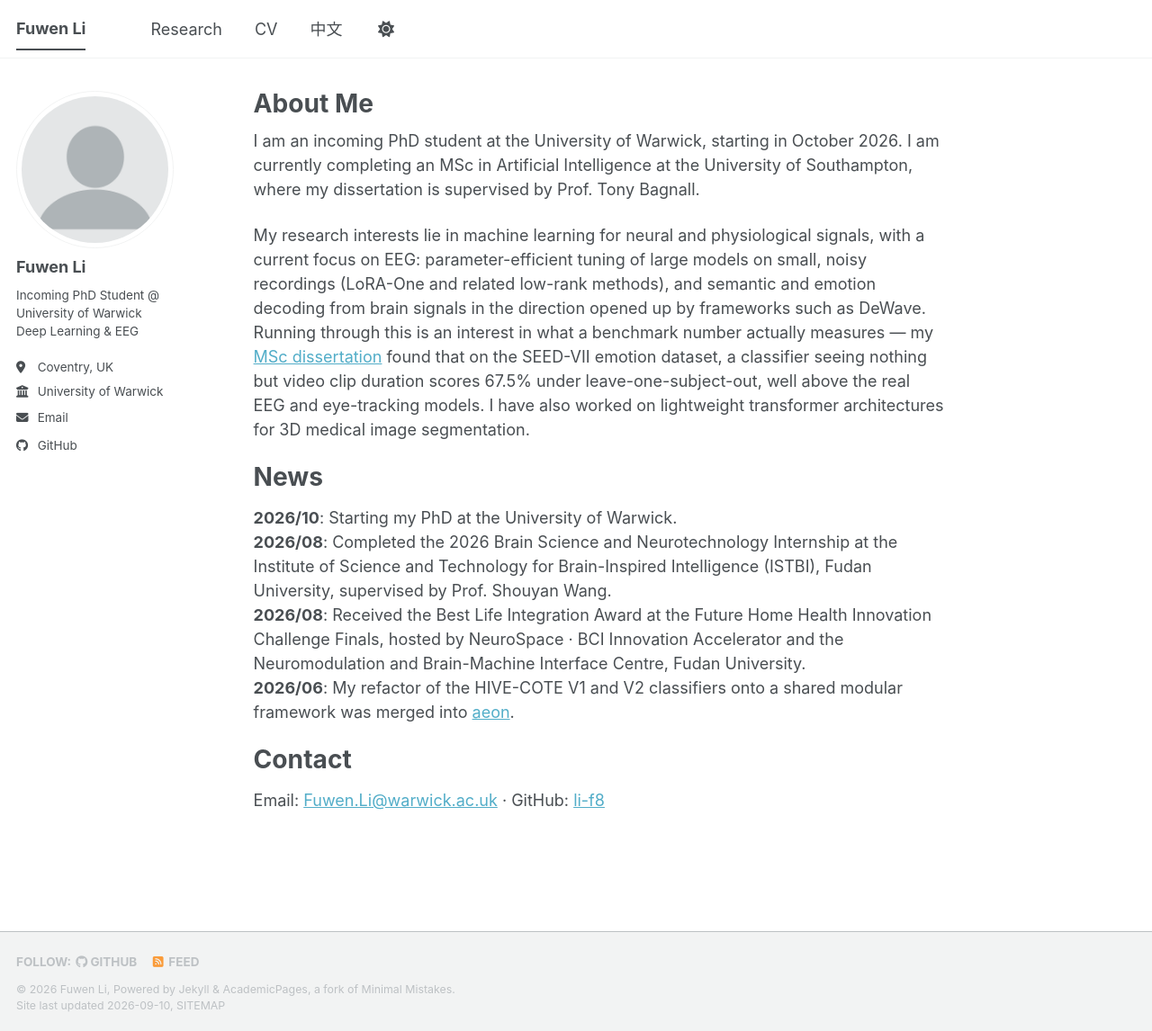
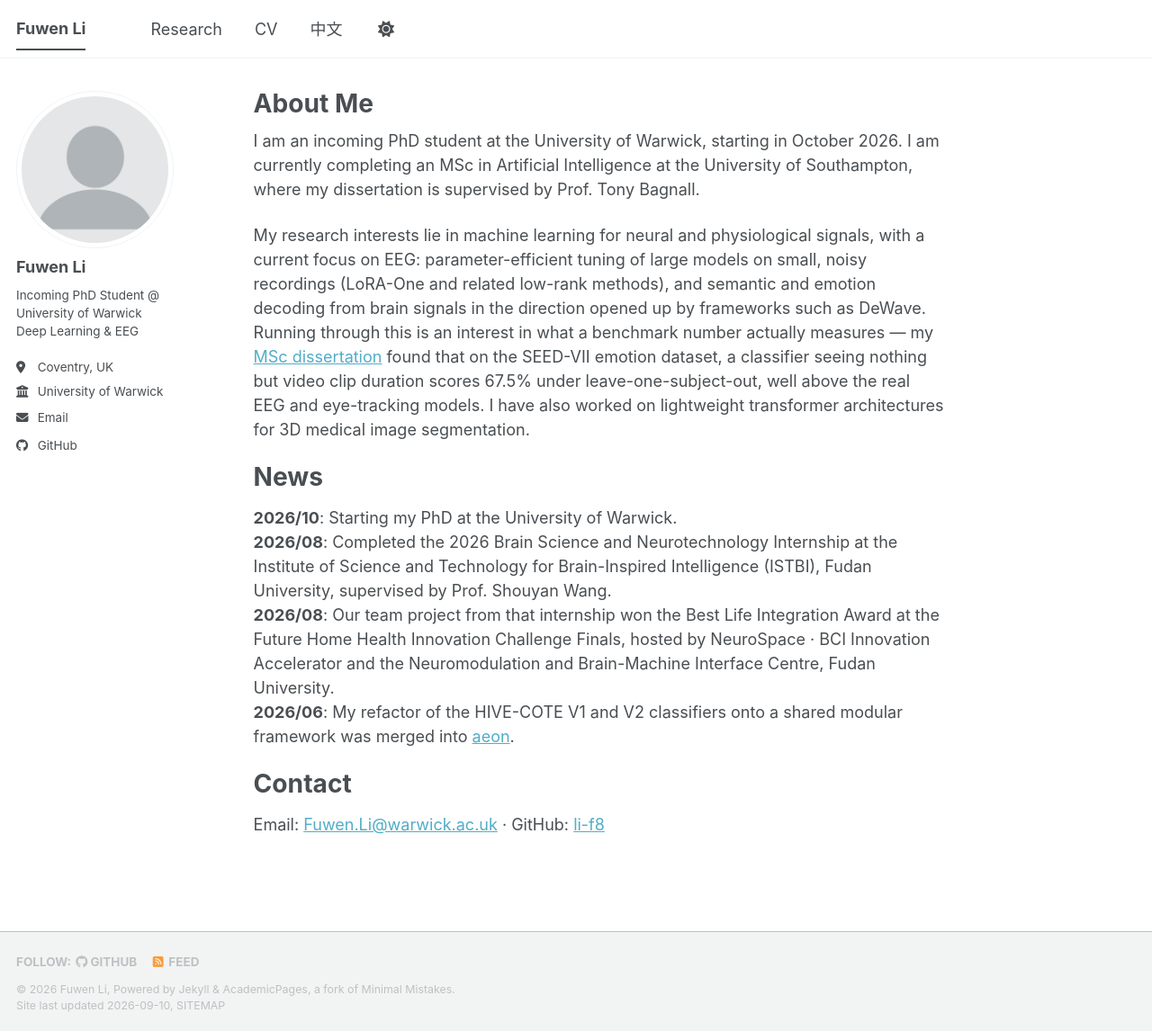
Before and after one commit to li-f8/li-f8.github.io, a Jekyll site: the page built from _pages/about.md, in a window 1280 px wide and 1146 px high. Shown: the whole window at 90% size. Built offline with Jekyll 4.4.1, drawn with Linux system fonts in a browser that asks for light colours; a style sheet for code colours, icons or effects is not loaded.

Commit message:
Connect the award to the internship it came out of

```diff
--- a/_pages/about.md
+++ b/_pages/about.md
@@ -19,7 +19,7 @@ News
 
 **2026/10**: Starting my PhD at the University of Warwick.<br />
 **2026/08**: Completed the 2026 Brain Science and Neurotechnology Internship at the Institute of Science and Technology for Brain-Inspired Intelligence (ISTBI), Fudan University, supervised by Prof. Shouyan Wang.<br />
-**2026/08**: Received the Best Life Integration Award at the Future Home Health Innovation Challenge Finals, hosted by NeuroSpace · BCI Innovation Accelerator and the Neuromodulation and Brain-Machine Interface Centre, Fudan University.<br />
+**2026/08**: Our team project from that internship won the Best Life Integration Award at the Future Home Health Innovation Challenge Finals, hosted by NeuroSpace · BCI Innovation Accelerator and the Neuromodulation and Brain-Machine Interface Centre, Fudan University.<br />
 **2026/06**: My refactor of the HIVE-COTE V1 and V2 classifiers onto a shared modular framework was merged into [aeon](https://github.com/aeon-toolkit/aeon/pull/3386).<br />
 
 Contact
```
Also changed, not shown: other parts of _pages/about.md (+1 -1 lines), _pages/cv.md (+2 -0 lines).
